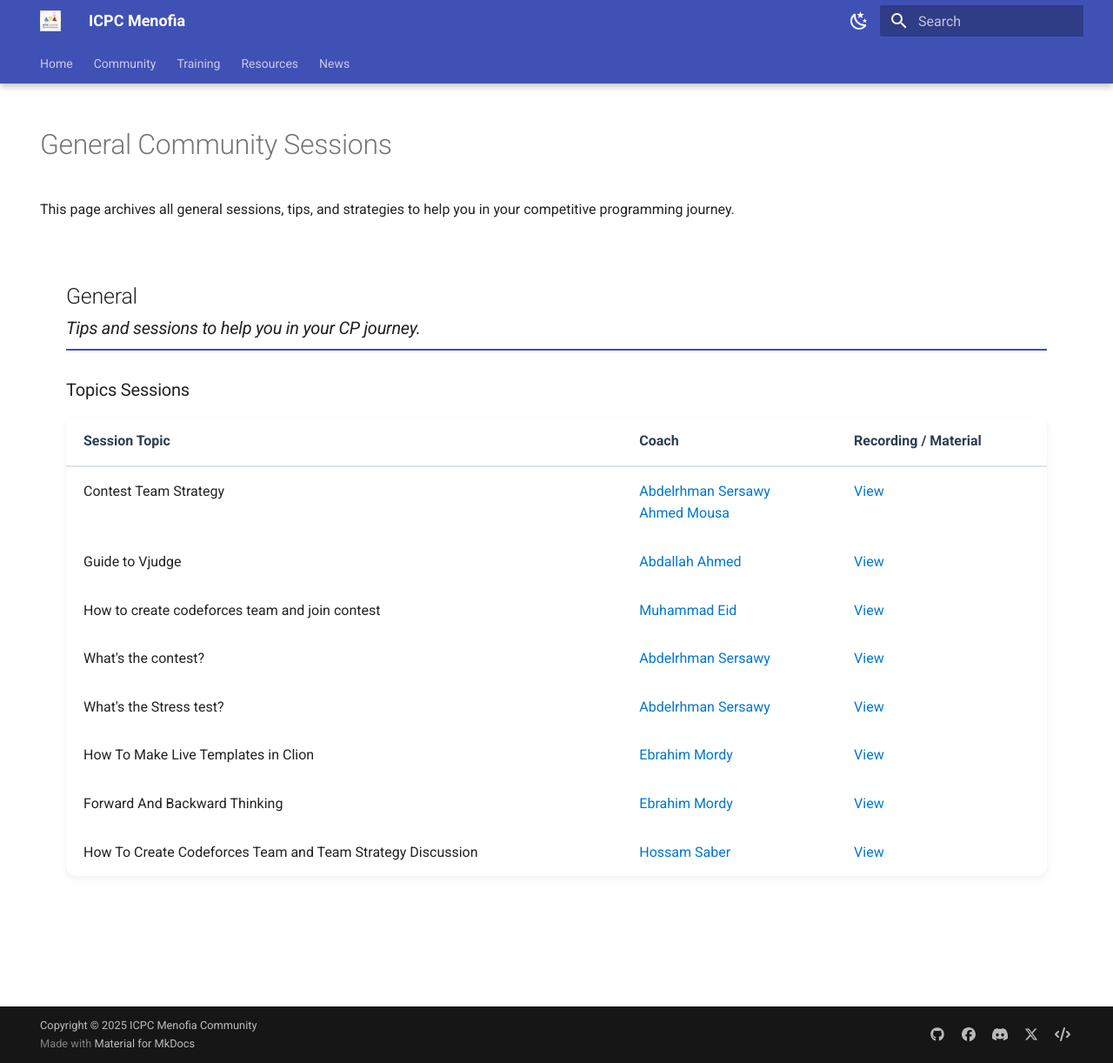
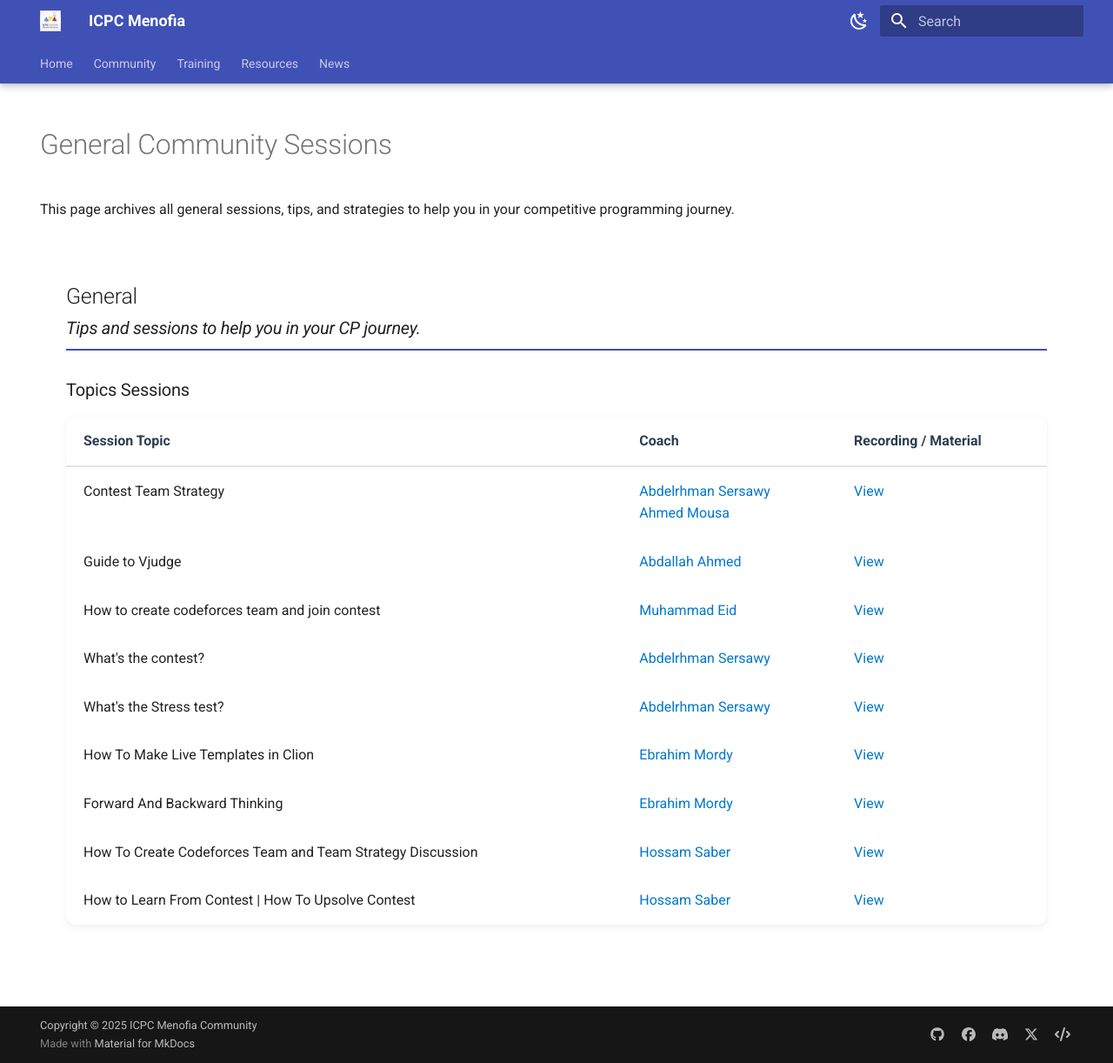
Before and after one commit to ICPC-Menofia/icpc-menofia.github.io, an MkDocs documentation site: the page built from docs/resources/sessions/general.md, in a window 1280 px wide and 1222 px high. Shown: the whole window at 87% size. Built offline with MkDocs 1.6.1 and Material for MkDocs 9.7.7, drawn with Linux system fonts in a browser that asks for light colours.

Commit message:
docs: add video how to upsolve

```diff
--- a/docs/resources/sessions/general.md
+++ b/docs/resources/sessions/general.md
@@ -79,6 +79,13 @@ This page archives all general sessions, tips, and strategies to help you in you
             </td>
             <td><a href="https://youtu.be/O2QEHNkvzJ4?si=yXha8GZ3RYYIYxhb" target="_blank">View</a></td>
         </tr>
+        <tr>
+            <td>How to Learn From Contest | How To Upsolve Contest</td>
+            <td>
+               <a href="../../../community/coaches/#hossam-saber">Hossam Saber</a>
+            </td>
+            <td><a href="https://youtu.be/976o2k_tMUM?si=KXJeUpGAMMJYyUW3" target="_blank">View</a></td>
+        </tr>
     </tbody>
   </table>
 
```
